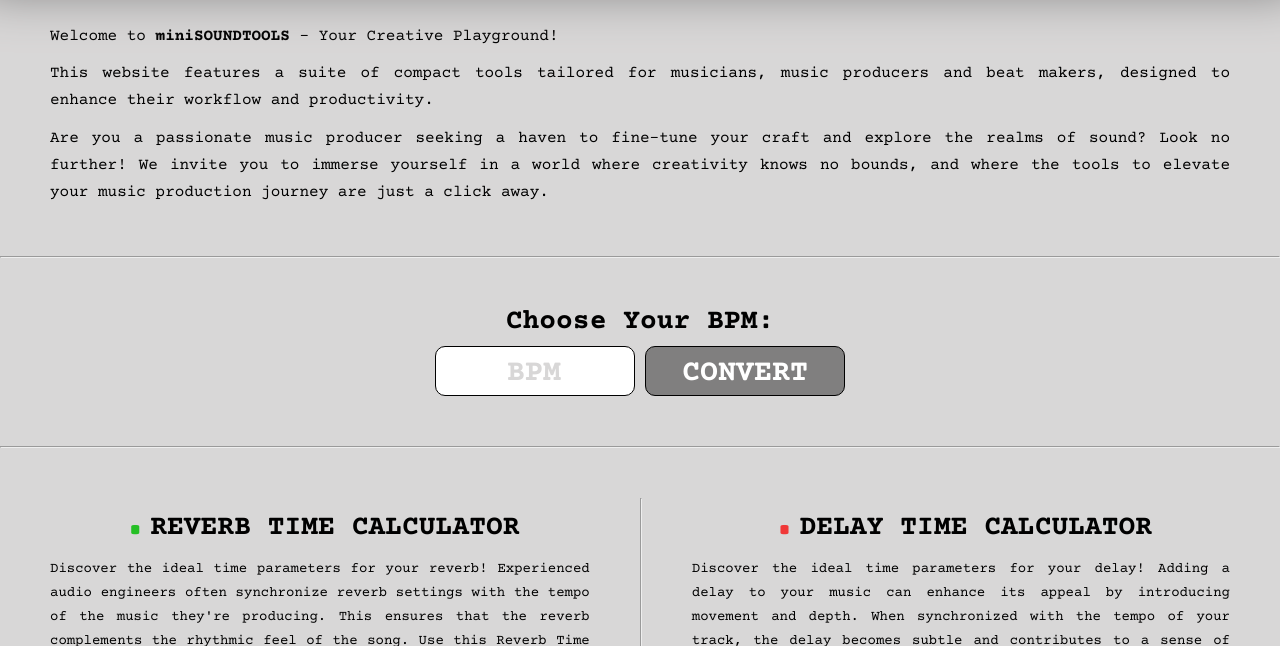
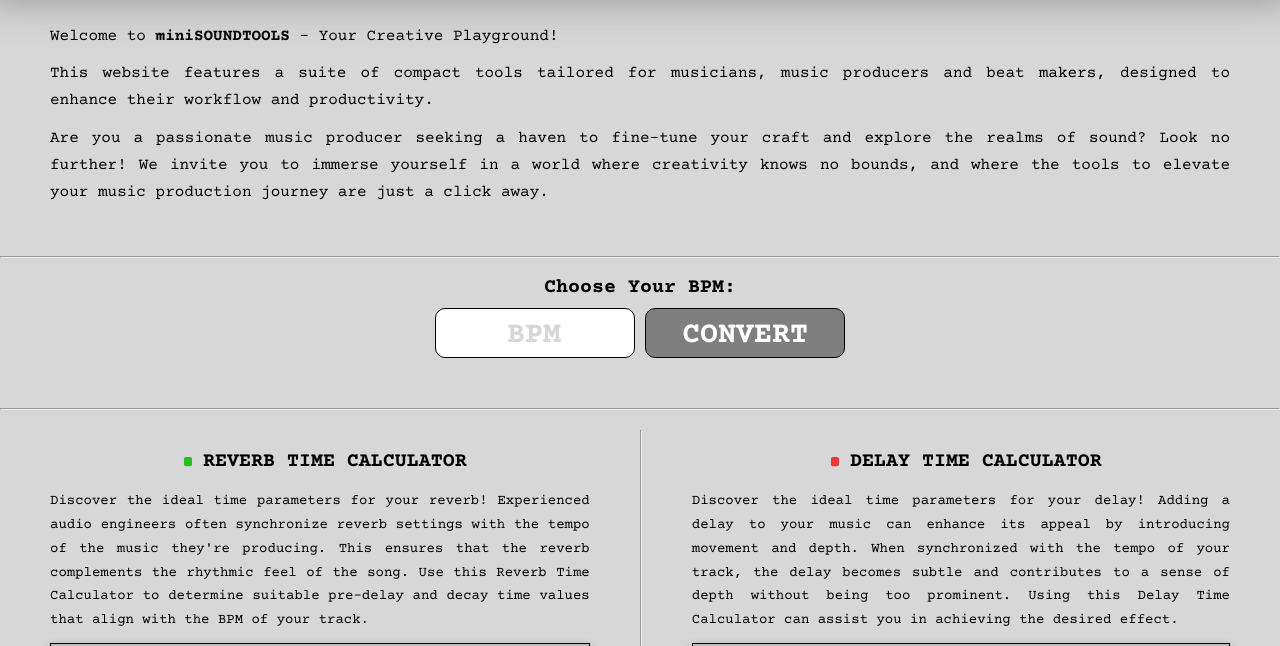
Before and after one commit to martinkapral/miniSOUNDTOOLS, a plain HTML site: page index.html in a window 1280 px wide. Shown: the part 77-723 px from the top of the page. Drawn offline with nearby package versions, Linux system fonts and the light colour scheme.

Commit message:
Update style.css

```diff
--- a/style.css
+++ b/style.css
@@ -155,7 +155,7 @@
 h2 {
   font-family: var(--ff-table);
   font-weight: var(--fw-bold700);
-  font-size: 28px;
+  font-size: 20px;
   text-align: center;
   text-transform: uppercase;
   margin-bottom: 10px;
@@ -164,7 +164,7 @@
 h3 {
   font-family: var(--ff-table);
   font-weight: var(--fw-bold700);
-  font-size: 28px;
+  font-size: 20px;
   text-align: center;
 
   margin-bottom: 10px;
@@ -295,7 +295,7 @@
 }
 
 hr {
-  margin-bottom: 50px;
+  margin-bottom: 20px;
   /* margin-top: 50px; */
   margin-left: 0px;
   margin-right: 0px;
@@ -468,7 +468,6 @@
 }
 
 h4 {
-  text-transform: uppercase;
   font-size: 20px;
   text-align: center;
   display: flex;
```
